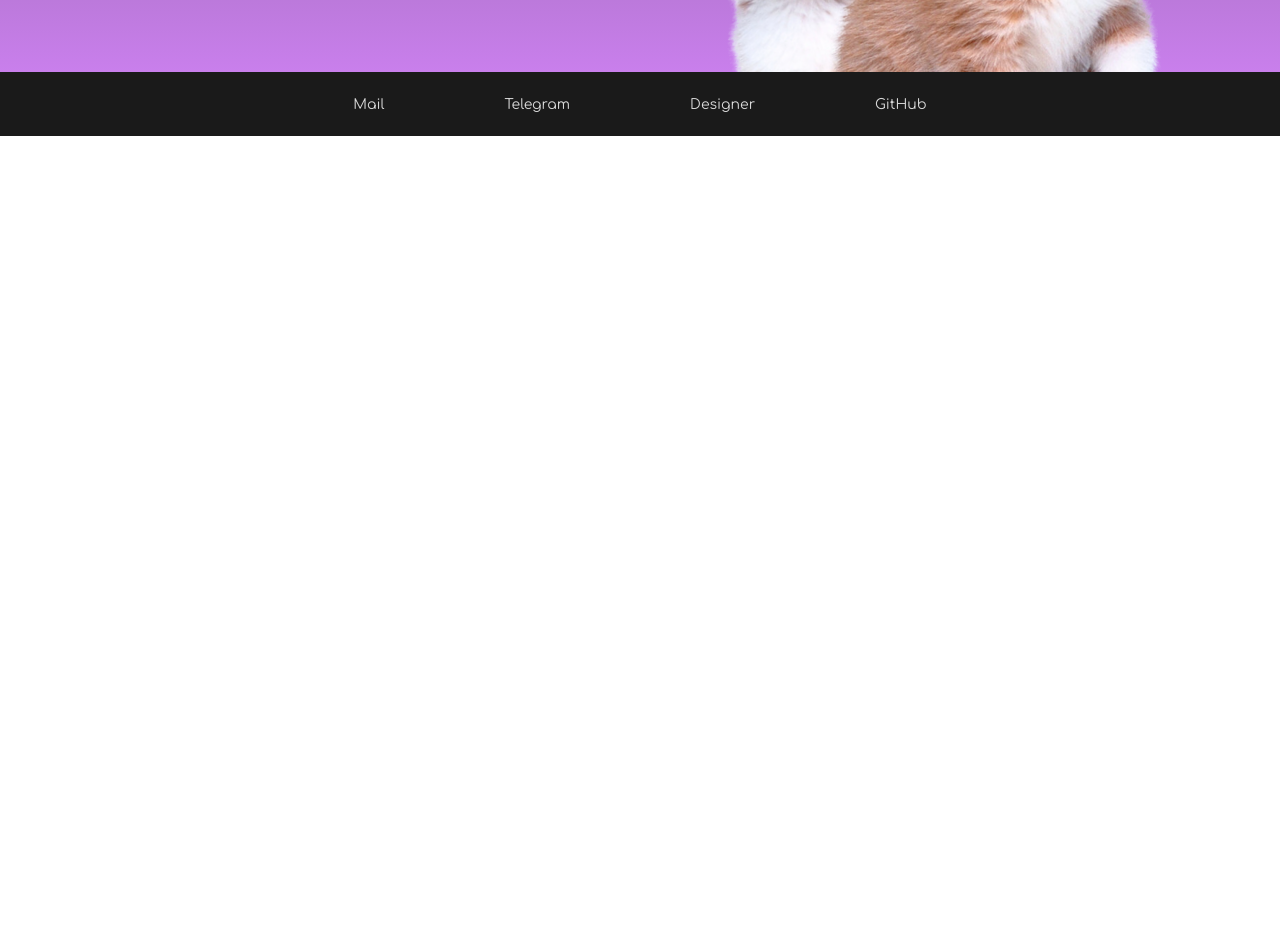
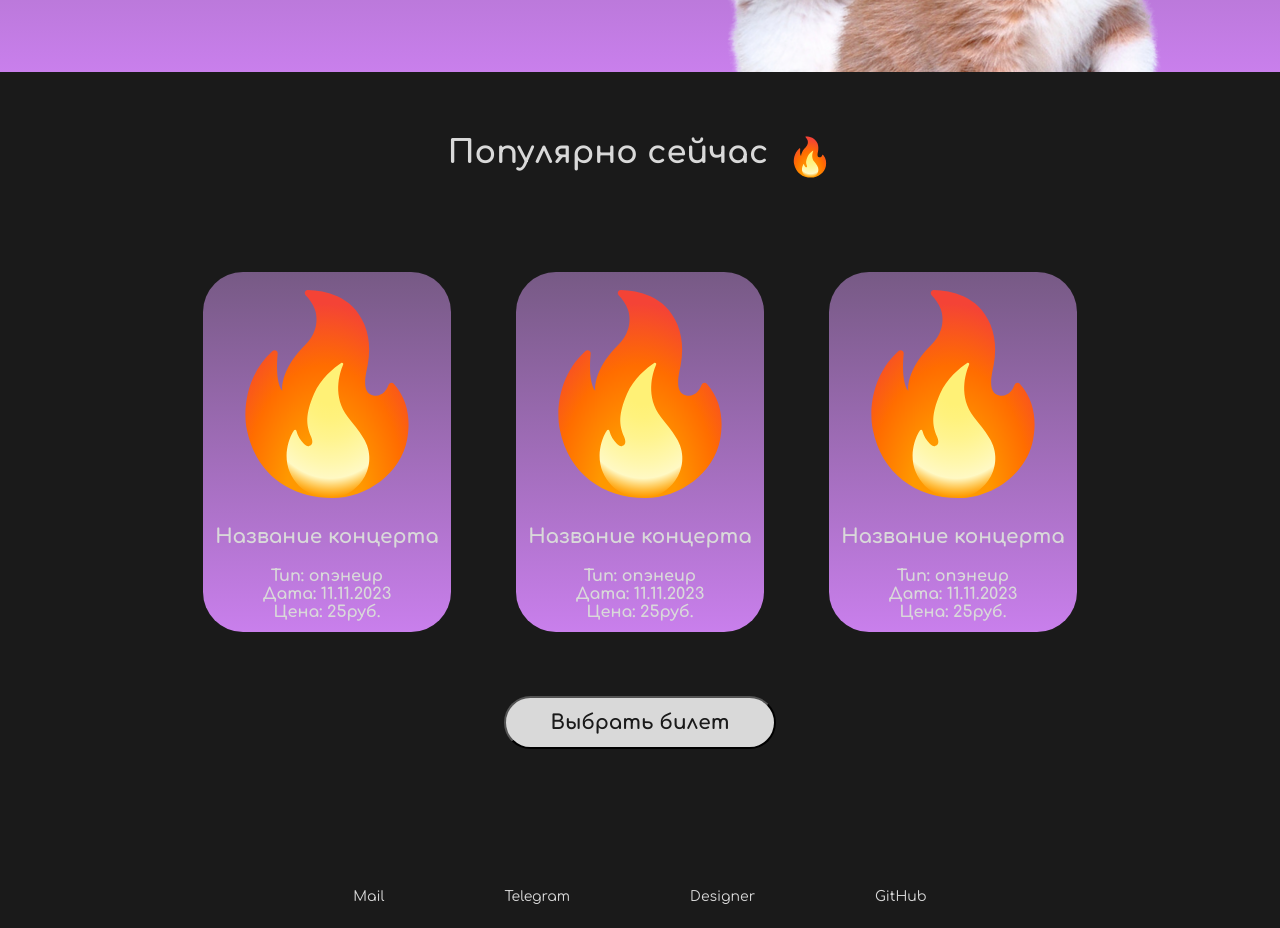
Before and after one commit to okyxxxf/BookingSystem, a React (Create React App) app: page / in a window 1280 px wide. Shown: the part 440-1368 px from the top of the page. Before the commit the page ends 800 px from the top, so only its background shows below. Built offline with nearby package versions, Linux system fonts and the light colour scheme.

Commit message:
feat: create hot concert section and buttons component

```diff
--- /dev/null
+++ b/src/components/buttons/button.css
@@ -0,0 +1,39 @@
+.button {
+    border-radius: 40px;
+    padding: 13px 45px;
+    width: auto;
+}
+
+.default-button {
+    transition: 0.4s;
+    color: #D9D9D9;
+    text-align: center;
+    font-family: Comfortaa;
+    font-size: 20px;
+    font-style: normal;
+    font-weight: 700;
+    line-height: normal;
+    background: linear-gradient(180deg, #775A85 0%, #C97FEC 100%);
+}
+
+.default-button:hover {
+    cursor: pointer;
+    color: white;
+}
+
+.white-button {
+    color: #1A1A1A;
+    text-align: center;
+    font-family: Comfortaa;
+    font-size: 20px;
+    font-style: normal;
+    font-weight: 700;
+    line-height: normal;
+    background: #D9D9D9;
+    transition: 0.4s;
+}
+
+.white-button:hover {
+    cursor: pointer;
+    background-color: white;
+}
--- /dev/null
+++ b/src/components/buttons/button.tsx
@@ -0,0 +1,16 @@
+import React from 'react';
+import './button.css';
+
+interface buttonInterface {
+	text : string,
+	type : 'default' | 'white'
+}
+
+
+const Button = ({text, type} : buttonInterface) => {
+	return (
+		<button className={`${type}-button button`}>{text}</button>
+	)
+};
+
+export default Button;
--- /dev/null
+++ b/src/components/main-page/assets/css/hotConcerts.css
@@ -0,0 +1,87 @@
+.hot-concerts__section {
+    display: flex;
+    z-index: 1;
+    background-color: #1A1A1A;
+    height: 792px;
+    flex-direction: column;
+    align-items: center;
+    gap: 64px;
+}
+
+.h2, .h3, .p {
+    margin: 0;
+}
+
+.hot-concert__h2 {
+    margin: 0 auto;
+    padding: 63px 0 29px 0;
+    display: flex;
+    gap: 20px;
+    color: #D9D9D9;
+    text-align: center;
+    font-family: Comfortaa;
+    font-size: 32px;
+    font-style: normal;
+    font-weight: 700;
+    line-height: normal;
+}
+
+.icon-fire {
+    width: 44px;
+    height: 44px;
+}
+
+.cards {
+    display: flex;
+}
+
+.hot-concert__cards {
+    gap: 65px;
+    justify-content: center;
+}
+
+.card {
+    display: flex;
+}
+
+.hot-concert__card {
+    transition: 0.2s;
+    border-radius: 40px;
+    width: 248px;
+    height: 360px;
+    flex-direction: column;
+    background: linear-gradient(180deg, #775A85 0%, #C97FEC 100%);
+}
+
+.hot-concert__card:hover {
+    transform: scale(1.17);
+    cursor: pointer;
+}
+
+.card__img {
+    width: 222x;
+    height: 222px;
+    padding: 11px;
+    border-radius: 40px;
+}
+
+.card__h3 {
+    color: #D9D9D9;
+    text-align: center;
+    font-family: Comfortaa;
+    font-size: 20px;
+    font-style: normal;
+    font-weight: 700;
+    line-height: normal;
+    padding: 9px 0 19px 0;
+}
+
+.card__p {
+    color: #D9D9D9;
+    text-align: center;
+    font-family: Comfortaa;
+    font-size: 16px;
+    font-style: normal;
+    font-weight: 700;
+    line-height: normal;
+}
--- /dev/null
+++ b/src/components/main-page/hotConcerts.tsx
@@ -0,0 +1,41 @@
+import React from 'react';
+import './assets/css/hotConcerts.css'
+import fire from './assets/svgs/noto_fire.svg'
+import Button from '../buttons/button';
+
+const HotConcerts = () => {
+  return (
+    <section className='hot-concerts__section section'>
+      <h2 className='hot-concert__h2 h2'>
+        Популярно сейчас
+        <img className='icon-fire'  src={fire} alt='fire'/>
+      </h2>
+      <div className='hot-concert__cards cards'>
+        <div className='hot-concert__card card'>
+          <img className='card__img' src={fire} alt='' />
+          <h3 className='card__h3 h3'>Название концерта</h3>
+          <p className='card__p p'>Тип: опэнеир</p>
+          <p className='card__p p'>Дата: 11.11.2023</p>
+          <p className='card__p p'>Цена: 25руб.</p>
+        </div>
+        <div className='hot-concert__card card'>
+          <img className='card__img' src={fire} alt='' />
+          <h3 className='card__h3 h3'>Название концерта</h3>
+          <p className='card__p p'>Тип: опэнеир</p>
+          <p className='card__p p'>Дата: 11.11.2023</p>
+          <p className='card__p p'>Цена: 25руб.</p>
+        </div>
+        <div className='hot-concert__card card'>
+          <img className='card__img' src={fire} alt='' />
+          <h3 className='card__h3 h3'>Название концерта</h3>
+          <p className='card__p p'>Тип: опэнеир</p>
+          <p className='card__p p'>Дата: 11.11.2023</p>
+          <p className='card__p p'>Цена: 25руб.</p>
+        </div>
+      </div>
+      <Button text={'Выбрать билет'} type={'white'} />
+    </section>
+  )
+};
+
+export default HotConcerts;
--- a/src/components/main-page/mainPage.tsx
+++ b/src/components/main-page/mainPage.tsx
@@ -1,11 +1,13 @@
 import React from "react";
 import About from "./about";
 import './assets/css/mainPage.css';
+import HotConcerts from "./hotConcerts";
 
 const MainPage = () => {
   return (
     <>
       <About/>
+      <HotConcerts/>
     </>
   )
 };
```
Also changed, not shown: src/components/main-page/assets/svgs/noto_fire.svg (added).
